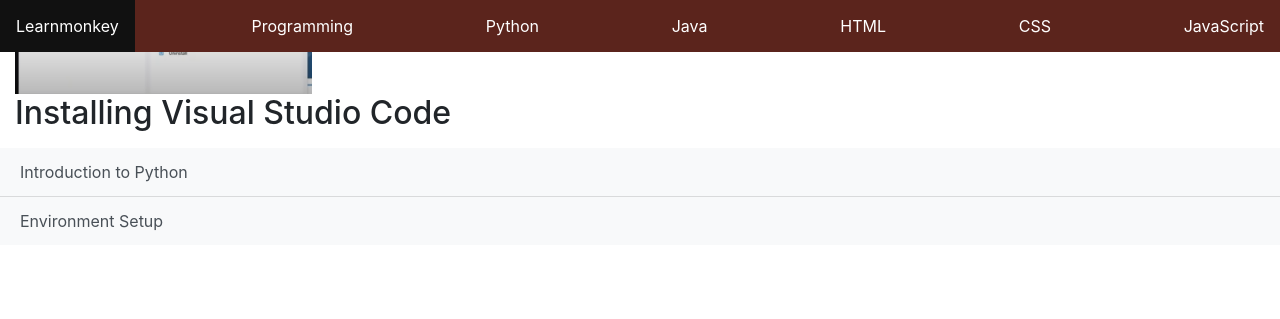
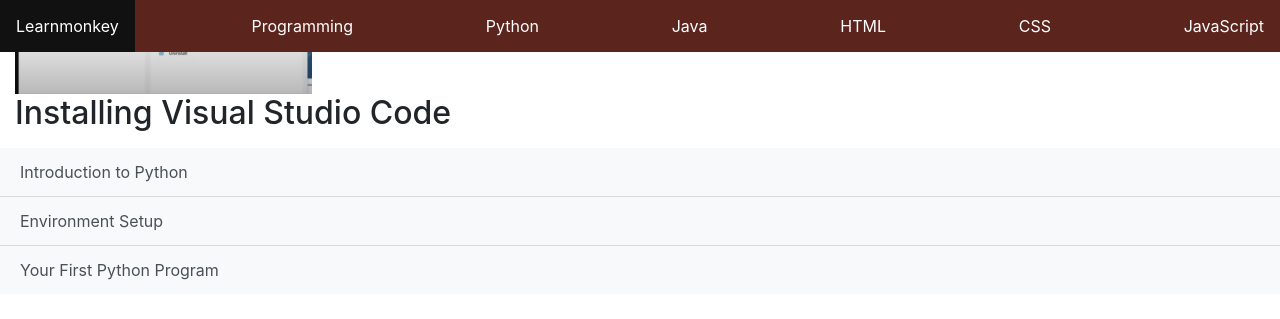
Before and after one commit to learnmonkey/learnmonkey.github.io, a Jekyll site: the page built from programming/python/environment-setup.html, in a window 1280 px wide and 900 px high, scrolled down 643 px. Shown: the top 319 px of the window. Built offline with Jekyll 4.4.1, drawn with Linux system fonts in a browser that asks for light colours.

Commit message:
Add tutorial to Python tutorial list

```diff
--- a/_layouts/python.html
+++ b/_layouts/python.html
@@ -8,6 +8,7 @@
             <div class="list-group list-group-flush overflow-auto vh-100">
                 <a href="/programming/python/" class="list-group-item list-group-item-action bg-light">Introduction to Python</a>
                 <a href="/programming/python/environment-setup/" class="list-group-item list-group-item-action bg-light">Environment Setup</a>
+                <a href="/programming/python/your-first-python-program/" class="list-group-item list-group-item-action bg-light">Your First Python Program</a>
             </div>
         </div>
         {%- include footer.html -%}
```
